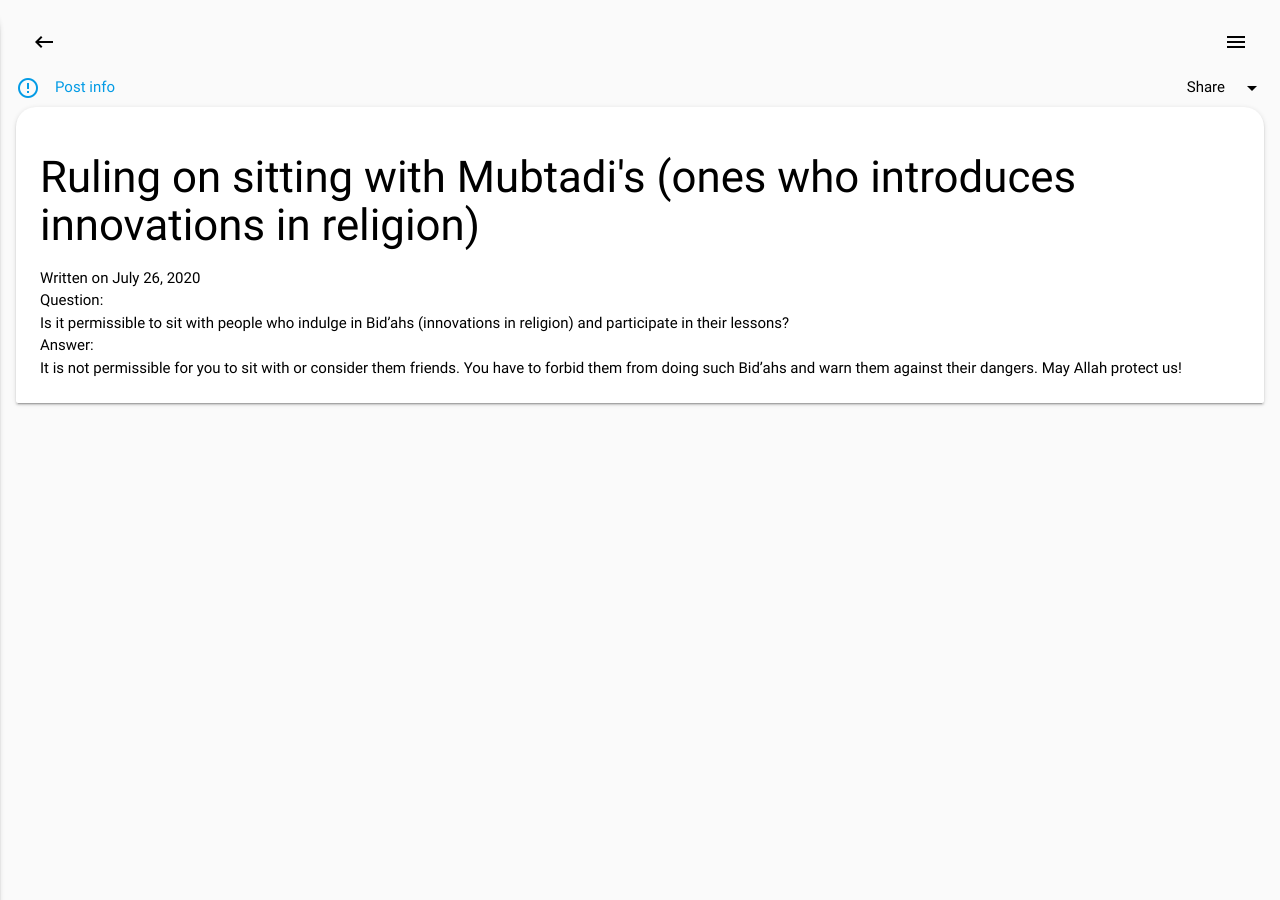
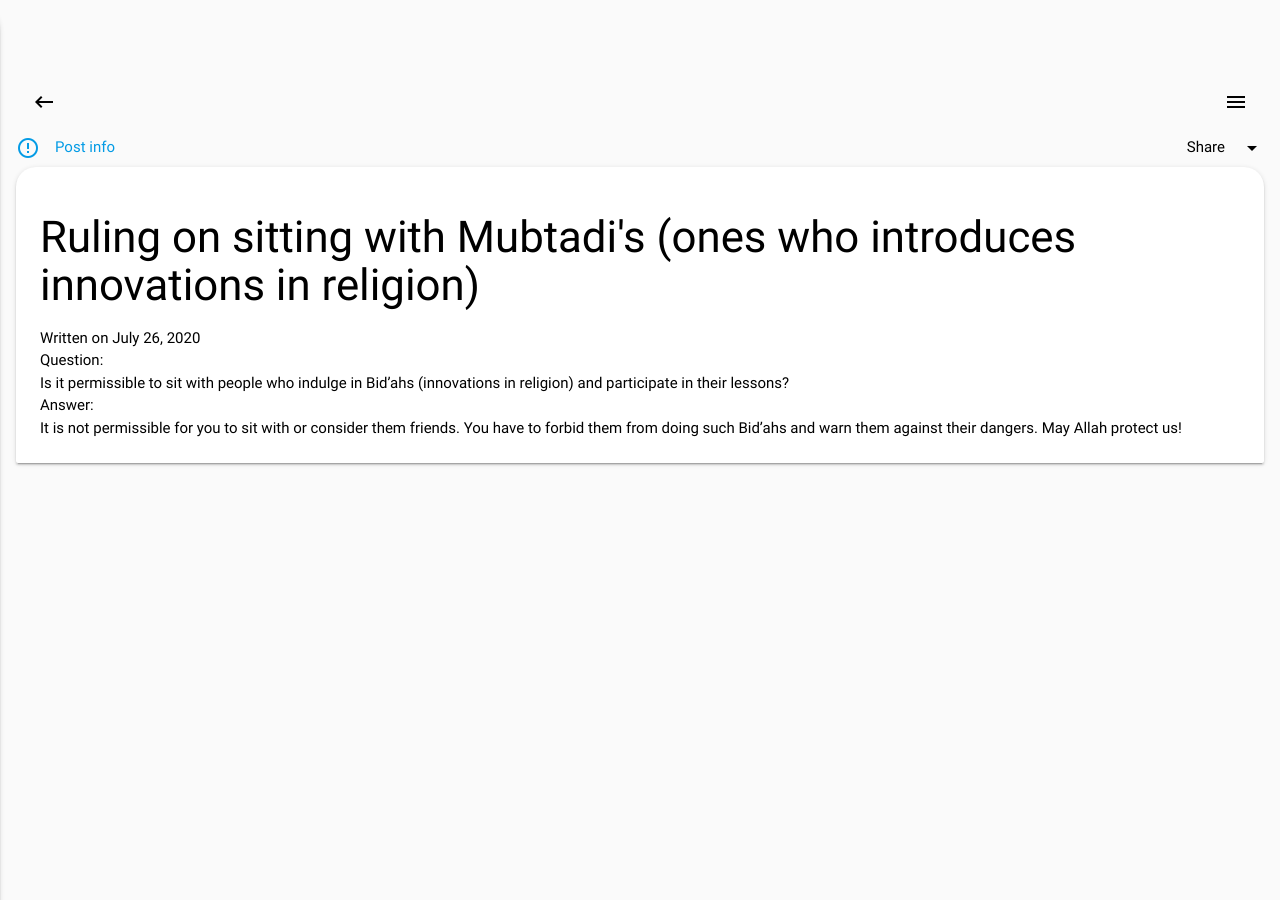
Before and after one commit to alsalafiyyah/new, a Jekyll site: the page built from _posts/misc/2020-07-26-ruling-on-sitting-with-people-of-bidah.md, in a window 1280 px wide. Built offline with Jekyll 4.4.1, drawn with Linux system fonts in a browser that asks for light colours; nearby versions of some CDN libraries.

Commit message:
Update post.html

```diff
--- a/_layouts/post.html
+++ b/_layouts/post.html
@@ -1,7 +1,8 @@
 ---
 layout: default
 ---
-
+<div class="header grey lighten-5">
+</div>
 <div id="navbar" class="black-text grey lighten-5">
  <a href="/new/fatwas" class="black-text waves-effect waves-grey left"><i class="material-icons">keyboard_backspace</i></a>
   <a href="#" data-activates="slide-out" class="black-text button-collapse waves-effect waves-grey right"><i class="material-icons">menu</i></a>
```
